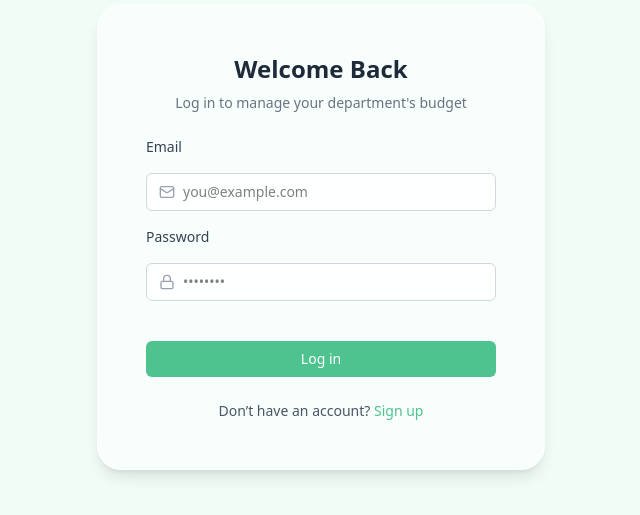
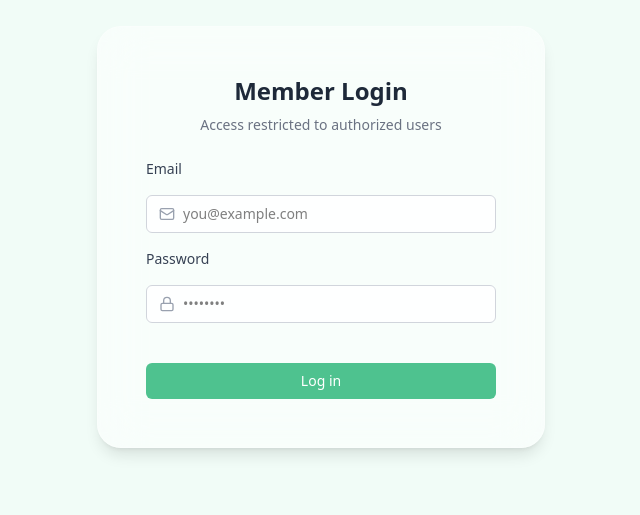
Before and after one commit to charrviwadhwa/Business-Budget-Management, a React (Vite) app: page /login in a window 1280 px wide. Shown: the part 163-678 px from the top of the page, without its empty margins (319-959 px from the left). Built offline with nearby package versions, Linux system fonts and the light colour scheme.

Commit message:
changes in the pages

```diff
--- a/index.html
+++ b/index.html
@@ -4,7 +4,7 @@
     <meta charset="UTF-8" />
     <link rel="icon" type="image/svg+xml" href="/vite.svg" />
     <meta name="viewport" content="width=device-width, initial-scale=1.0" />
-    <title>Vite + React</title>
+    <title>BudgeWise</title>
     <link href="https://fonts.googleapis.com/css2?family=Inter:wght@400;500;600&display=swap" rel="stylesheet">
 
     <link href="https://fonts.googleapis.com/css2?family=Playfair+Display:wght@500;700&display=swap" rel="stylesheet">
--- a/src/App.jsx
+++ b/src/App.jsx
@@ -10,7 +10,7 @@ function App() {
     <Routes>
       <Route path="/" element={<Home />} />
       <Route path="/login" element={<Login />} />
-      <Route path="/signup" element={<Signup />} />
+      {/* <Route path="/signup" element={<Signup />} /> */}
     </Routes>
   );
 }
--- a/src/pages/Home.jsx
+++ b/src/pages/Home.jsx
@@ -6,16 +6,16 @@ export default function Home() {
   return (
     <div className="relative min-h-screen bg-[#F1FCF7] font-sans text-gray-900 overflow-hidden">
 
-      {/* 🔵 Dot Grid Background */}
+
       <div className="absolute inset-0 bg-[radial-gradient(#4EC28F_1px,transparent_1px)] [background-size:24px_24px] opacity-60 z-0 animate-[fadeIn_2s_ease-out]" />
 
-      {/* 🌫️ Hubble-Style Glass Navbar */}
+
 
 <header className="fixed top-6 left-1/2 transform -translate-x-1/2 z-50 w-[90%] max-w-4xl backdrop-blur-lg bg-white/50 border border-white/30 rounded-full px-8 py-3 shadow-md flex justify-between items-center">
-  {/* Logo */}
+
   <h1 className="text-xl font-bold text-[#4EC28F]">BudgeWise</h1>
 
-  {/* Links */}
+
   <nav className="hidden md:flex items-center gap-6 text-sm font-medium text-gray-800">
     <Link href="/services" className="hover:text-[#4EC28F] transition">Services</Link>
     <a href="/about" className="hover:text-[#4EC28F] transition">About</a>
@@ -23,9 +23,9 @@ export default function Home() {
     <a href="/FAQ" className="hover:text-[#4EC28F] transition">FAQ</a>
   </nav>
 
-  {/* Sign In Button */}
+
   <div className="flex gap-2">
-  <Link to="/signup" className="text-sm font-medium border border-gray-300 px-4 py-2 rounded-full hover:bg-gray-100 transition">Sign up</Link>
+  {/* <Link to="/signup" className="text-sm font-medium border border-gray-300 px-4 py-2 rounded-full hover:bg-gray-100 transition">Sign up</Link> */}
 <Link to="/login" className="text-sm font-medium border border-gray-300 px-4 py-2 rounded-full hover:bg-gray-100 transition">Log in</Link>
 </div>
 
@@ -33,7 +33,7 @@ export default function Home() {
 </header>
 
 
-      {/* 🧠 Hero Section */}
+
       <section className="relative z-10 flex flex-col items-center text-center px-6 md:px-32 py-20 animate-[fadeUp_0.6s_ease-out] pt-36 pb-20 ">
         <h2 className="text-4xl md:text-5xl font-bold leading-tight max-w-3xl mb-4 font-[Playfair]">
           Unlock the potential of<br />budget management now
@@ -43,11 +43,11 @@ export default function Home() {
         </p>
       </section>
 
-      {/* ✅ Feature Section */}
+
       <section className="relative z-10 px-6 md:px-16 py-20 ">
         <div className="grid grid-cols-1 md:grid-cols-2 gap-10 items-center">
 
-          {/* Left Text */}
+
           <div>
             <p className="text-xs tracking-wide text-gray-500 uppercase mb-2">What we do?</p>
             <h2 className="text-3xl font-semibold mb-4 text-gray-900 leading-tight">
@@ -61,7 +61,7 @@ export default function Home() {
             </button>
           </div>
 
-          {/* Right Feature Cards */}
+
           <div className="grid grid-cols-1 sm:grid-cols-2 gap-6">
             <FeatureCard icon={<NotebookPen size={28} />} title="Budget Planning" desc="Create yearly or quarterly financial plans with ease and accuracy." />
             <FeatureCard icon={<MonitorSmartphone size={28} />} title="Spend Tracking" desc="Monitor department-wise expenditure and stay within limits." />
@@ -71,7 +71,7 @@ export default function Home() {
         </div>
       </section>
 
-      {/* 💅 Tailwind Animations */}
+
       <style>{`
         @keyframes fadeUp {
           0% { opacity: 0; transform: translateY(20px); }
--- a/src/pages/Login.jsx
+++ b/src/pages/Login.jsx
@@ -1,42 +1,47 @@
 import { Mail, Lock } from "lucide-react";
 import { useNavigate } from "react-router-dom";
 import { useState } from "react";
-import { Link } from 'react-router-dom';
+
+const members = [
+  { email: "admin@example.com", password: "admin123" },
+  { email: "finance@dept.com", password: "finance2024" },
+];
 
 export default function Login() {
- const [email, setEmail] = useState("");
+  const [email, setEmail] = useState("");
   const [password, setPassword] = useState("");
+  const [error, setError] = useState("");
   const navigate = useNavigate();
 
-  const handleLogin = async (e) => {
+  const handleLogin = (e) => {
     e.preventDefault();
+    setError("");
 
-    try {
-      const res = await fetch("", {
-        method: "POST",
-        headers: { "Content-Type": "application/json" },
-        body: JSON.stringify({ email, password }),
-      });
+    const member = members.find(
+      (user) => user.email === email && user.password === password
+    );
 
-
+    if (member) {
+      localStorage.setItem("token", "member-token");
       navigate("/dashboard");
-    } catch (err) {
-      setError("❌ Login failed: " + err.message);
+    } else {
+      setError(" Unauthorized access. Only members can log in.");
     }
   };
+
   return (
     <div className="min-h-screen bg-[#F1FCF7] flex items-center justify-center px-4">
       <div className="backdrop-blur-xl bg-white/50 border border-white/30 rounded-3xl shadow-lg p-8 md:p-12 w-full max-w-md text-center">
-        <h2 className="text-2xl font-semibold text-gray-800 mb-2">Welcome Back</h2>
-        <p className="text-sm text-gray-500 mb-6">Log in to manage your department's budget</p>
+        <h2 className="text-2xl font-semibold text-gray-800 mb-2">Member Login</h2>
+        <p className="text-sm text-gray-500 mb-6">Access restricted to authorized users</p>
 
         <form className="flex flex-col gap-4 text-left" onSubmit={handleLogin}>
-          {/* Email */}
           <label className="text-sm font-medium text-gray-700">Email</label>
           <div className="flex items-center border border-gray-300 rounded-md px-3 py-2 bg-white/80">
             <Mail className="w-4 h-4 text-gray-400 mr-2" />
             <input
-              type="email" required
+              type="email"
+              required
               value={email}
               onChange={(e) => setEmail(e.target.value)}
               placeholder="you@example.com"
@@ -44,18 +49,20 @@ export default function Login() {
             />
           </div>
 
-          {/* Password */}
           <label className="text-sm font-medium text-gray-700">Password</label>
           <div className="flex items-center border border-gray-300 rounded-md px-3 py-2 bg-white/80">
             <Lock className="w-4 h-4 text-gray-400 mr-2" />
             <input
-              type="password" required
+              type="password"
+              required
               value={password}
               onChange={(e) => setPassword(e.target.value)}
               placeholder="••••••••"
               className="flex-1 outline-none text-sm bg-transparent"
             />
           </div>
+
+          {error && <p className="text-sm text-red-600 mt-2">{error}</p>}
 
           <button
             type="submit"
@@ -64,13 +71,6 @@ export default function Login() {
             Log in
           </button>
         </form>
-
-        <p className="text-sm text-gray-600 mt-6">
-          Don’t have an account?{" "}
-          <Link href="/signup" className="text-[#4EC28F] hover:underline">
-            Sign up
-          </Link>
-        </p>
       </div>
     </div>
   );
--- a/src/pages/Signup.jsx
+++ b/src/pages/Signup.jsx
@@ -6,10 +6,10 @@ export default function Signup() {
     <div className="min-h-screen bg-[#F1FCF7] flex items-center justify-center px-4">
       <div className="backdrop-blur-xl bg-white/50 border border-white/30 rounded-3xl shadow-lg p-8 md:p-12 w-full max-w-md text-center">
         <h2 className="text-2xl font-semibold text-gray-800 mb-2">Create Account</h2>
-        <p className="text-sm text-gray-500 mb-6">Sign up to get started with BizBud</p>
+        <p className="text-sm text-gray-500 mb-6">Sign up to get started with BudgeWise</p>
 
         <form className="flex flex-col gap-4 text-left">
-          {/* Name */}
+
           <label className="text-sm font-medium text-gray-700">Name</label>
           <div className="flex items-center border border-gray-300 rounded-md px-3 py-2 bg-white/80">
             <User className="w-4 h-4 text-gray-400 mr-2" />
@@ -20,7 +20,7 @@ export default function Signup() {
             />
           </div>
 
-          {/* Email */}
+
           <label className="text-sm font-medium text-gray-700">Email</label>
           <div className="flex items-center border border-gray-300 rounded-md px-3 py-2 bg-white/80">
             <Mail className="w-4 h-4 text-gray-400 mr-2" />
@@ -31,7 +31,7 @@ export default function Signup() {
             />
           </div>
 
-          {/* Password */}
+
           <label className="text-sm font-medium text-gray-700">Password</label>
           <div className="flex items-center border border-gray-300 rounded-md px-3 py-2 bg-white/80">
             <Lock className="w-4 h-4 text-gray-400 mr-2" />
```
Also changed, not shown: src/pages/Dashboard.jsx (added).
